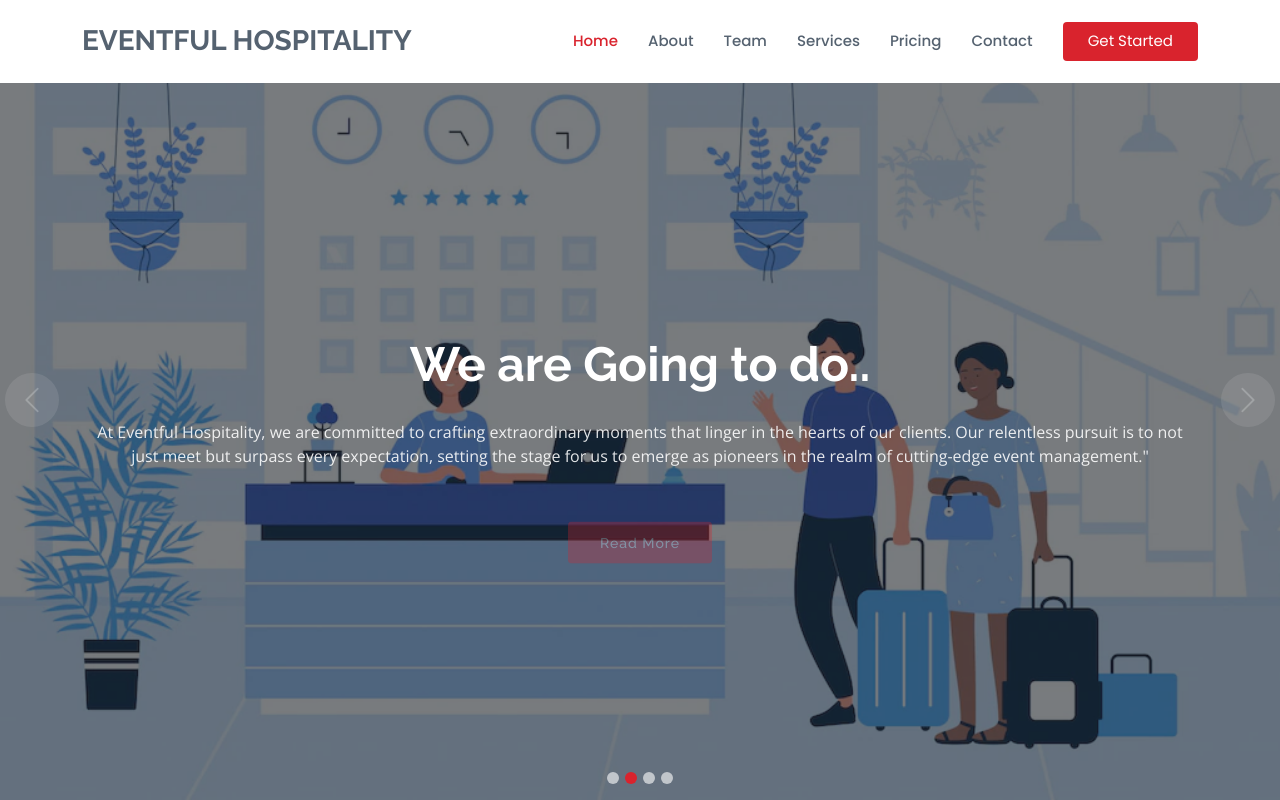
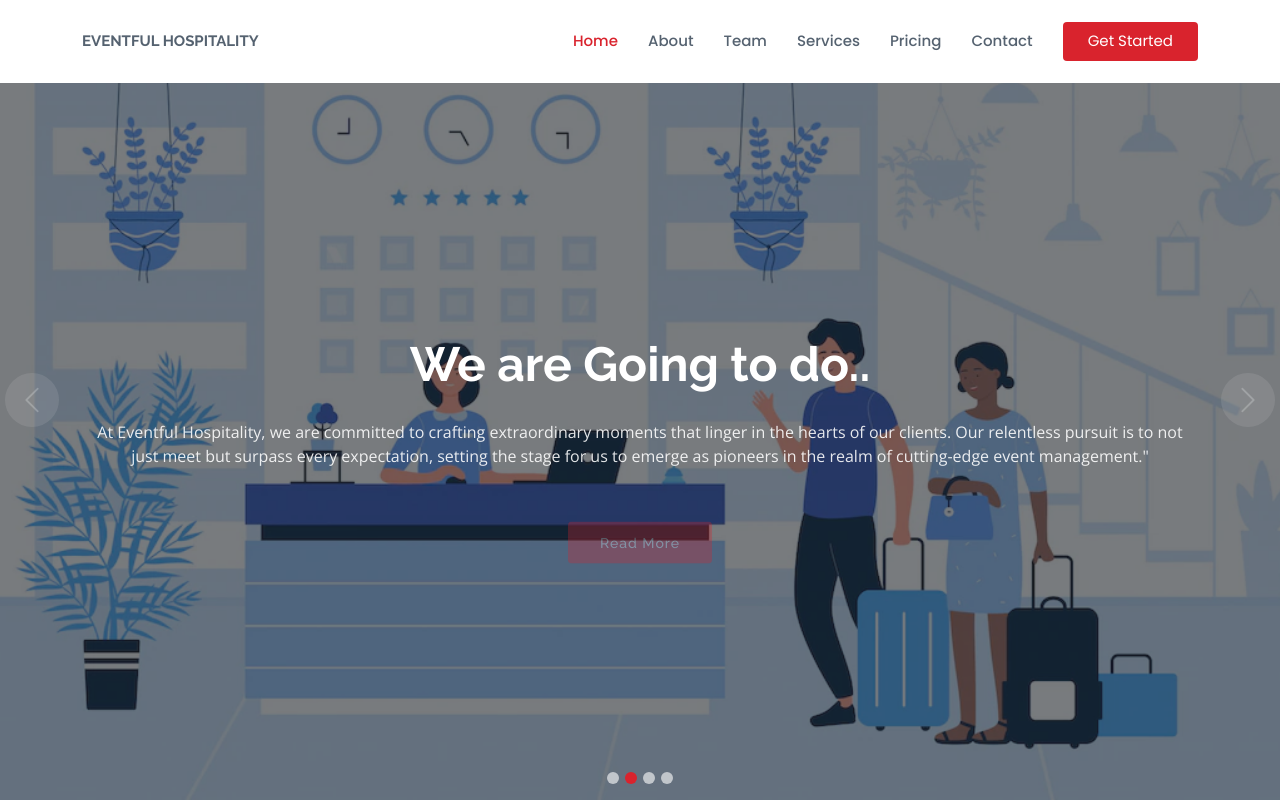
Before and after one commit to Ramgopal-Prajapati/Satya, a plain HTML site: page index.html in a window 1280 px wide. Shown: the top 800 px of the page. Drawn offline with nearby package versions, Linux system fonts and the light colour scheme.

Commit message:
Update style.css

```diff
--- a/assets/css/style.css
+++ b/assets/css/style.css
@@ -86,7 +86,7 @@ h6 {
 }
 
 #header .logo {
-  font-size: 28px;
+  font-size: 15px;
   margin: 0;
   padding: 0;
   line-height: 1;
```
